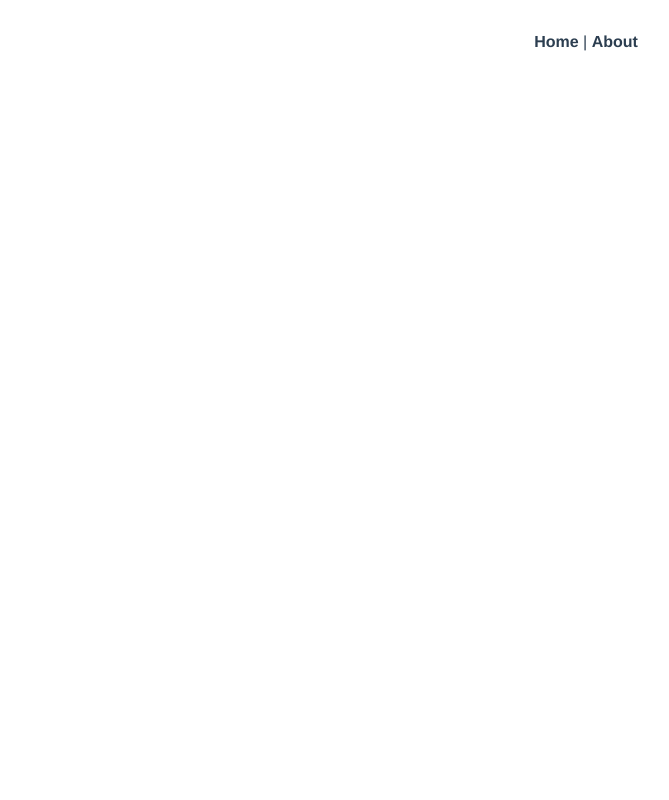
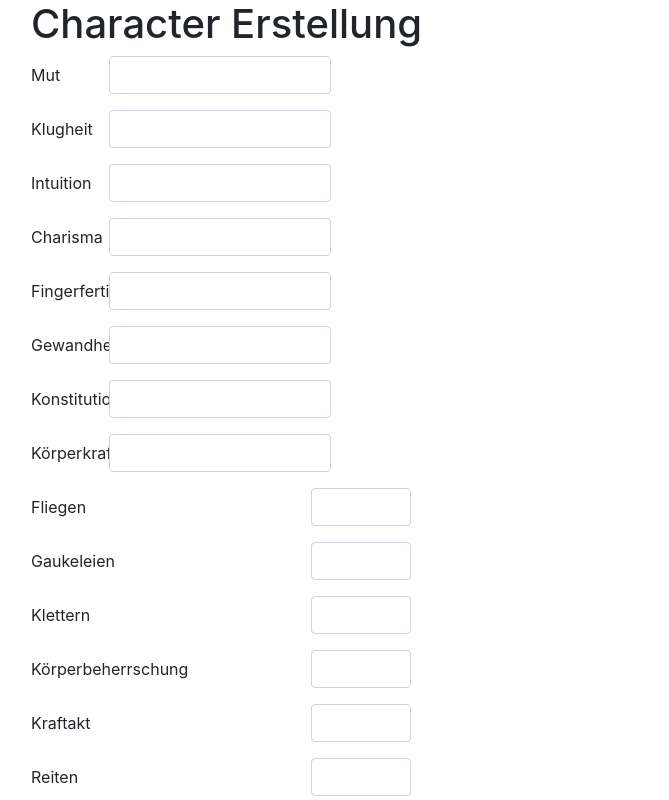
Before and after one commit to freitaggeorg/DSA_Reroll, a Vue app: page /newcharacter in a window 1280 px wide. Shown: the top 800 px of the page, without its empty margins (54-723 px from the left). Built offline with nearby package versions, Linux system fonts and the light colour scheme.

Commit message:
Added routes, Added char creation

```diff
--- a/package.json
+++ b/package.json
@@ -13,6 +13,7 @@
     "core-js": "^2.6.9",
     "lodash": "^4.17.15",
     "vue": "^2.6.10",
+    "vue-material-design-icons": "^3.4.0",
     "vue-router": "^3.0.3",
     "vuex": "^3.0.1"
   },
--- a/src/App.vue
+++ b/src/App.vue
@@ -1,29 +1,7 @@
 <template>
   <div id="app">
-    <div id="nav">
-      <router-link to="/">Home</router-link> |
-      <router-link to="/about">About</router-link>
-    </div>
     <router-view />
   </div>
 </template>
 
-<style lang="scss">
-#app {
-  font-family: "Avenir", Helvetica, Arial, sans-serif;
-  -webkit-font-smoothing: antialiased;
-  -moz-osx-font-smoothing: grayscale;
-  text-align: center;
-  color: #2c3e50;
-}
-#nav {
-  padding: 30px;
-  a {
-    font-weight: bold;
-    color: #2c3e50;
-    &.router-link-exact-active {
-      color: #42b983;
-    }
-  }
-}
-</style>
+<style lang="scss"></style>
--- /dev/null
+++ b/src/character/attributes.js
@@ -0,0 +1,10 @@
+export default [
+  { name: "Mut", short: "MU" },
+  { name: "Klugheit", short: "MU" },
+  { name: "Intuition", short: "MU" },
+  { name: "Charisma", short: "MU" },
+  { name: "Fingerfertigkeit", short: "MU" },
+  { name: "Gewandheit", short: "MU" },
+  { name: "Konstitution", short: "MU" },
+  { name: "Körperkraft", short: "MU" }
+];
--- a/src/character/talents.js
+++ b/src/character/talents.js
@@ -1,4 +1,4 @@
-export const talents = [
+export default [
   {
     name: "Körpertalente",
     subTalents: [
@@ -84,5 +84,3 @@ export const talents = [
     ]
   }
 ];
-
-export const attributes = [];
--- a/src/main.js
+++ b/src/main.js
@@ -6,6 +6,7 @@ import router from "./router";
 import { store } from "./store";
 
 import "./sass/main.scss";
+import "vue-material-design-icons/styles.css";
 
 Vue.config.productionTip = false;
 Vue.config.devtools = true;
--- a/src/router.js
+++ b/src/router.js
@@ -1,6 +1,9 @@
 import Vue from "vue";
 import Router from "vue-router";
+
 import Home from "./views/Home.vue";
+import CharacterErstellung from "./views/CharacterErstellung";
+import CharacterVerwaltung from "./views/CharacterVerwaltung";
 
 Vue.use(Router);
 
@@ -14,13 +17,14 @@ export default new Router({
       component: Home
     },
     {
-      path: "/about",
-      name: "about",
-      // route level code-splitting
-      // this generates a separate chunk (about.[hash].js) for this route
-      // which is lazy-loaded when the route is visited.
-      component: () =>
-        import(/* webpackChunkName: "about" */ "./views/About.vue")
+      path: "/characters",
+      name: "characters",
+      component: CharacterVerwaltung
+    },
+    {
+      path: "/newcharacter",
+      name: "CharacterErstellung",
+      component: CharacterErstellung
     }
   ]
 });
--- a/src/store/characters.js
+++ b/src/store/characters.js
@@ -1,5 +1,5 @@
 const state = {
-  characters: ["01"]
+  characters: []
 };
 
 const mutations = {
--- /dev/null
+++ b/src/views/CharacterErstellung.vue
@@ -0,0 +1,63 @@
+<template>
+  <b-container>
+    <h1>Character Erstellung</h1>
+    <div
+      v-for="(attribute, index) in fixedAttributes"
+      :key="attribute.name + index"
+      style="max-width: 300px;"
+    >
+      <b-form-group :label="attribute.name" label-cols-sm="4" label-cols-lg="3">
+        <b-form-input
+          v-model="attributes[index]"
+          type="number"
+          max="20"
+          min="0"
+        ></b-form-input>
+      </b-form-group>
+    </div>
+    <div>
+      <div v-for="(talent, index) in fixedTalents" :key="talent.name + index">
+        <b-form-group :label="talent.name" label-cols-sm="4" label-cols-lg="3">
+          <b-form-input
+            v-model="talents[index - 1]"
+            style="max-width: 100px;"
+            type="number"
+            max="20"
+            min="0"
+          ></b-form-input>
+        </b-form-group>
+      </div>
+    </div>
+    <router-link to="/characters" tag="button">
+      Zurück
+    </router-link>
+  </b-container>
+</template>
+
+<script>
+import fixedTalents from "../character/talents";
+import fixedAttributes from "../character/attributes";
+
+export default {
+  name: "CharacterErstellung",
+  data() {
+    return {
+      name: "",
+      handicap: 0,
+      fixedAttributes: fixedAttributes,
+      fixedTalents: [],
+      attributes: [],
+      talents: []
+    };
+  },
+  mounted() {
+    let allTalents = [];
+    for (let i = 0; i < fixedTalents.length; i++) {
+      allTalents = allTalents.concat(fixedTalents[i].subTalents);
+    }
+    this.fixedTalents = allTalents;
+  }
+};
+</script>
+
+<style scoped></style>
--- a/src/views/CharacterVerwaltung.vue
+++ b/src/views/CharacterVerwaltung.vue
@@ -1,7 +1,53 @@
 <template>
-  <div>
-    <div>
-      Character Verwaltung
+  <b-container>
+    <h1>Character Verwaltung</h1>
+    <div v-for="(char, index) in characters" :key="char.name + index">
+      <b-row>
+        <b-col>
+          {{ char.name }}
+        </b-col>
+        <b-col>
+          <ExportIcon />
+        </b-col>
+        <b-col>
+          <DeleteIcon />
+        </b-col>
+      </b-row>
+    </div>
+    <b-row>
+      <b-col>
+        <router-link to="/newcharacter" tag="button">
+          Neuen Character erstellen
+        </router-link>
+      </b-col>
+    </b-row>
+    <b-row style="margin-top: 100px;">
+      <b-col>
+        <router-link to="/" tag="button">
+          Zurück
+        </router-link>
+      </b-col>
+    </b-row>
+  </b-container>
+</template>
 
-  </div>
-</template>
+<script>
+import { mapGetters } from "vuex";
+import { mapActions } from "vuex";
+import ExportIcon from "vue-material-design-icons/ExportVariant";
+import DeleteIcon from "vue-material-design-icons/Delete";
+
+export default {
+  name: "Home",
+  components: {
+    ExportIcon,
+    DeleteIcon
+  },
+  computed: {
+    ...mapGetters("characters", ["characters"])
+  },
+  methods: {
+    ...mapActions("characters", ["addCharacter"])
+  }
+};
+</script>
--- a/src/views/Home.vue
+++ b/src/views/Home.vue
@@ -1,23 +1,40 @@
 <template>
-  <div class="home">
-    <img alt="Vue logo" src="../assets/logo.png" />
-    <HelloWorld msg="Welcome to Your Vue.js App" />
+  <b-container>
+    <h1>Probewürfe</h1>
     <b-row>
-      <b-col class="pnp-col">
-        test
+      <b-col v-for="char in characters" :key="char.name + index">
+        <div>{{ char.name ? char.name : "" }}</div>
       </b-col>
     </b-row>
-  </div>
+    <b-row>
+      <b-col><b-button>Wurf</b-button></b-col>
+    </b-row>
+    <b-row>
+      <b-col>
+        Attributes here
+      </b-col>
+    </b-row>
+    <b-row style="margin-top: 100px;">
+      <b-col>
+        <router-link to="/characters" tag="button">
+          Charactere verwalten
+        </router-link>
+      </b-col>
+    </b-row>
+  </b-container>
 </template>
 
 <script>
-// @ is an alias to /src
-import HelloWorld from "@/components/HelloWorld.vue";
+import { mapGetters } from "vuex";
+import { mapActions } from "vuex";
 
 export default {
   name: "Home",
-  components: {
-    HelloWorld
+  computed: {
+    ...mapGetters("characters", ["characters"])
+  },
+  methods: {
+    ...mapActions("characters", ["addCharacter"])
   }
 };
 </script>
```
Also changed, not shown: src/character/index.js (deleted, +0 -11 lines), 2 other files (tests, documents, lock files or other folders).
